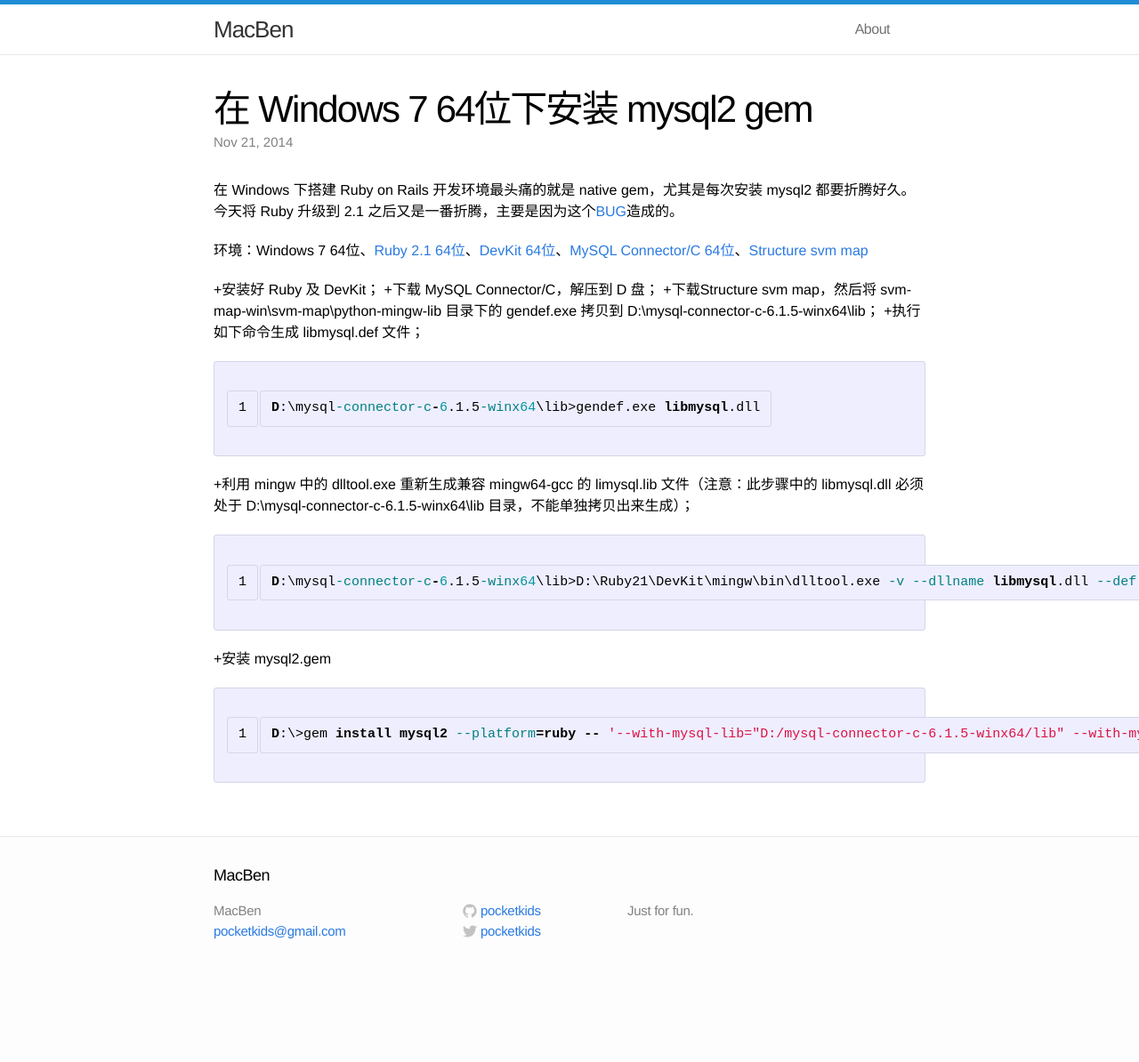
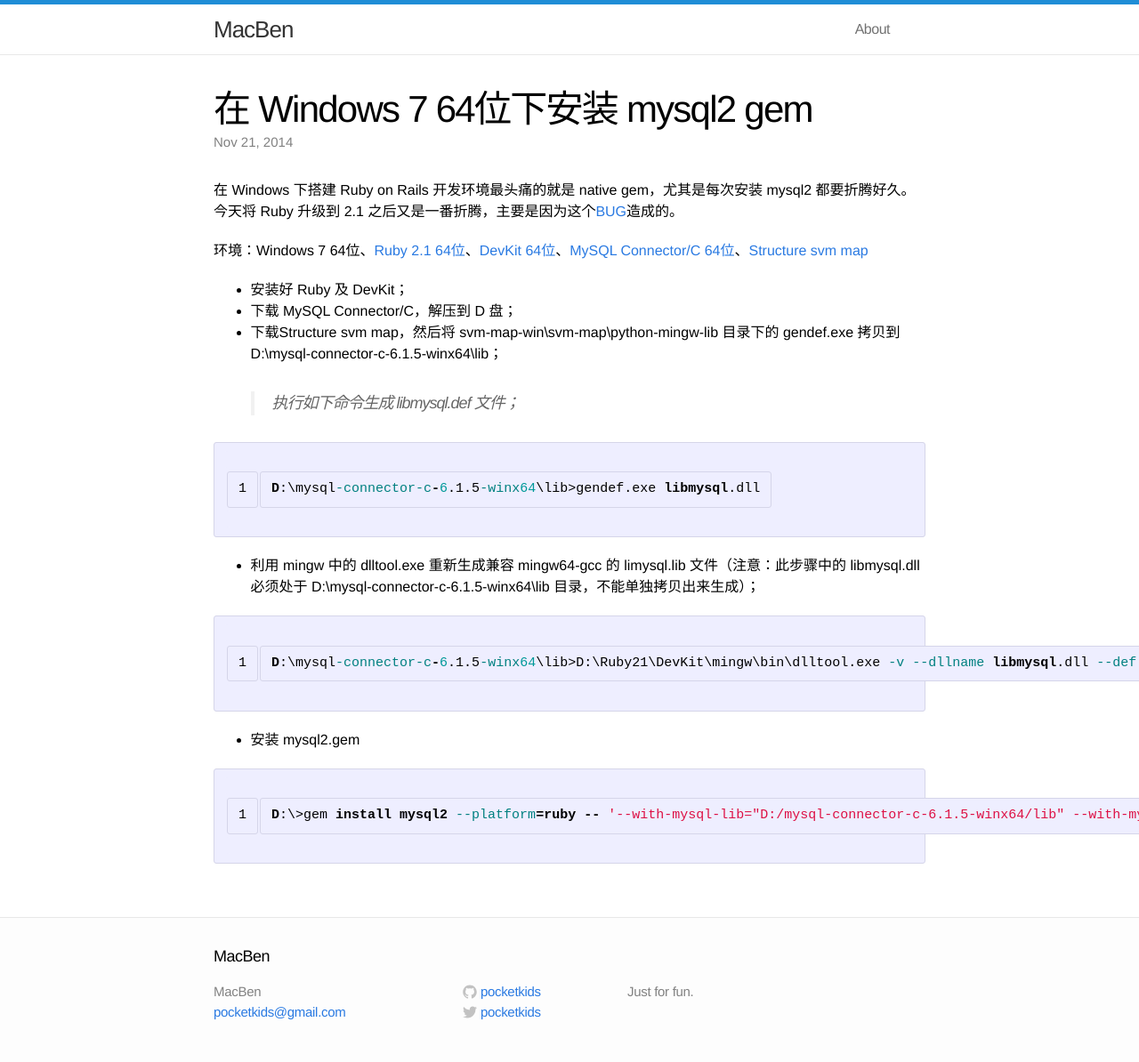
Before and after one commit to pocketkids/pocketkids.github.io, a Jekyll site: the page built from _posts/2014-11-21-how-to-install-mysql2-gem-on-windows.md, in a window 1280 px wide. Shown: the whole page at 89% size. Built offline with Jekyll 4.4.1, drawn with Linux system fonts in a browser that asks for light colours; before the commit the page ends 1103 px from its top, so only the background shows below that.

Commit message:
编辑样式

```diff
--- a/_posts/2014-11-21-how-to-install-mysql2-gem-on-windows.md
+++ b/_posts/2014-11-21-how-to-install-mysql2-gem-on-windows.md
@@ -10,18 +10,18 @@ categories: ruby
 
 环境：Windows 7 64位、[Ruby 2.1 64位](http://dl.bintray.com/oneclick/rubyinstaller/rubyinstaller-2.1.5-x64.exe?direct)、[DevKit 64位](http://cdn.rubyinstaller.org/archives/devkits/DevKit-mingw64-64-4.7.2-20130224-1432-sfx.exe)、[MySQL Connector/C 64位](http://cdn.mysql.com/Downloads/Connector-C/mysql-connector-c-6.1.5-winx64.zip)、[Structure svm map](https://structure-svm-map.googlecode.com/files/svm-map-win.zip)
 
-+安装好 Ruby 及 DevKit；
-+下载 MySQL Connector/C，解压到 D 盘；
-+下载Structure svm map，然后将 svm-map-win\svm-map\python-mingw-lib 目录下的 gendef.exe 拷贝到 D:\mysql-connector-c-6.1.5-winx64\lib；
-+执行如下命令生成 libmysql.def 文件；
++ 安装好 Ruby 及 DevKit；
++ 下载 MySQL Connector/C，解压到 D 盘；
++ 下载Structure svm map，然后将 svm-map-win\svm-map\python-mingw-lib 目录下的 gendef.exe 拷贝到 D:\mysql-connector-c-6.1.5-winx64\lib；
+>执行如下命令生成 libmysql.def 文件；
 {% highlight bat linenos %}
 D:\mysql-connector-c-6.1.5-winx64\lib>gendef.exe libmysql.dll
 {% endhighlight %}
-+利用 mingw 中的 dlltool.exe 重新生成兼容 mingw64-gcc 的 limysql.lib 文件（注意：此步骤中的 libmysql.dll 必须处于 D:\mysql-connector-c-6.1.5-winx64\lib 目录，不能单独拷贝出来生成）；
++ 利用 mingw 中的 dlltool.exe 重新生成兼容 mingw64-gcc 的 limysql.lib 文件（注意：此步骤中的 libmysql.dll 必须处于 D:\mysql-connector-c-6.1.5-winx64\lib 目录，不能单独拷贝出来生成）；
 {% highlight bat linenos %}
 D:\mysql-connector-c-6.1.5-winx64\lib>D:\Ruby21\DevKit\mingw\bin\dlltool.exe -v --dllname libmysql.dll --def libmysql.def --output-lib libmysql.lib
 {% endhighlight %}
-+安装 mysql2.gem
++ 安装 mysql2.gem
 {% highlight bat linenos %}
 D:\>gem install mysql2 --platform=ruby -- '--with-mysql-lib="D:/mysql-connector-c-6.1.5-winx64/lib" --with-mysql-include="D:/mysql-connector-c-6.1.5-winx64/include"'
 {% endhighlight %}
```
